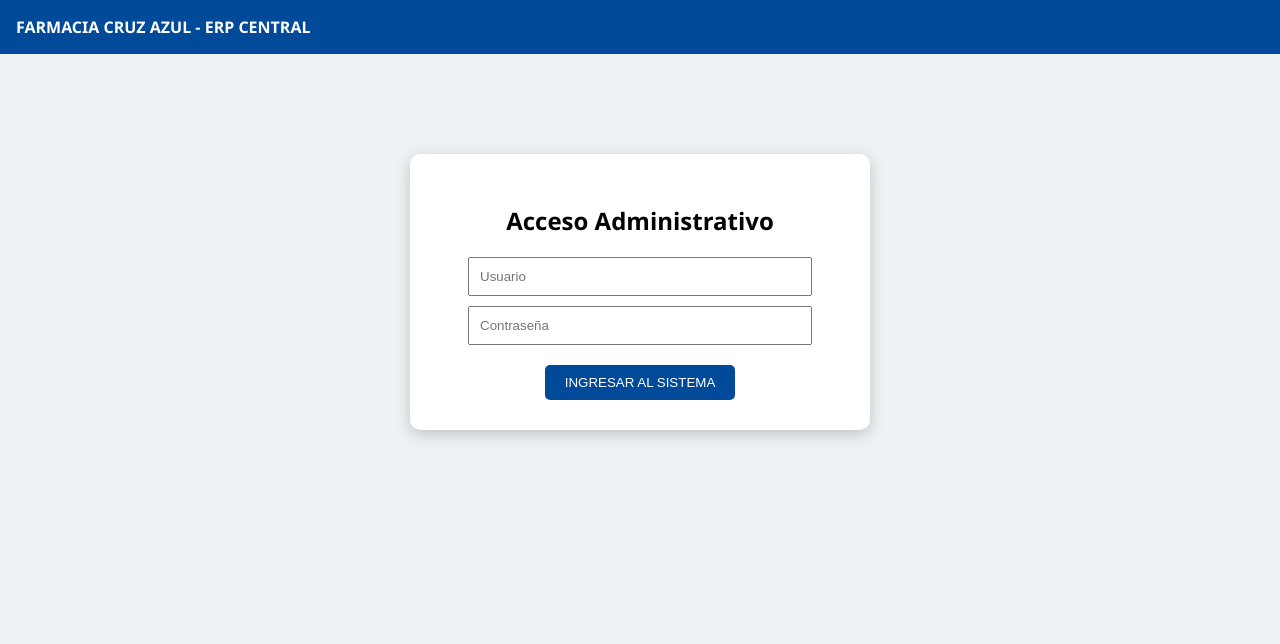
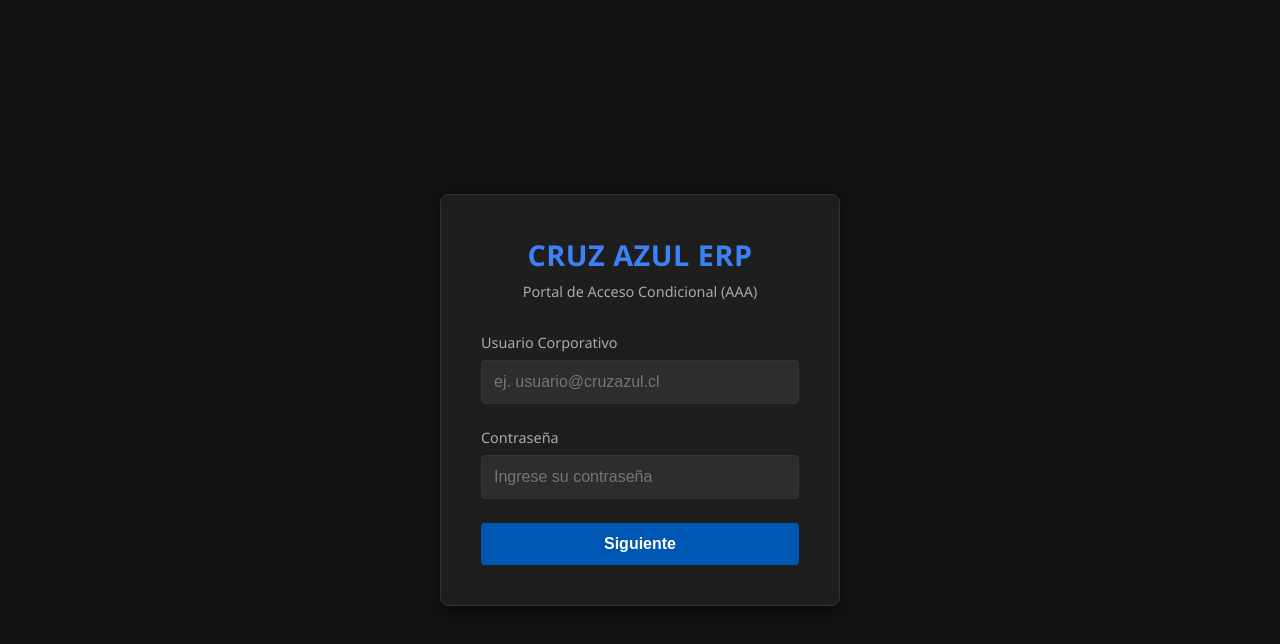
Before and after one commit to benjaminparraguez15/cruz_azul-erp, a website: page public/index.html in a window 1280 px wide. Drawn offline with Linux system fonts and the light colour scheme.

Commit message:
Refactor: Integración de flujo de acceso condicional basado en MFA y validación JWT

```diff
--- a/public/index.html
+++ b/public/index.html
@@ -2,60 +2,235 @@
 <html lang="es">
 <head>
     <meta charset="UTF-8">
-    <title>ERP Cruz Azul | Dashboard Corporativo</title>
+    <meta name="viewport" content="width=device-width, initial-scale=1.0">
+    <title>ERP Farmacias Cruz Azul - Acceso Seguro</title>
     <style>
-        body { font-family: 'Segoe UI', sans-serif; margin: 0; background: #eef2f5; }
-        nav { background: #004a99; color: white; padding: 1rem; display: flex; justify-content: space-between; }
-        .login-box { max-width: 400px; margin: 100px auto; background: white; padding: 30px; border-radius: 10px; box-shadow: 0 4px 15px rgba(0,0,0,0.2); text-align: center; }
-        .dashboard { display: none; padding: 20px; }
-        .stats-grid { display: grid; grid-template-columns: repeat(3, 1fr); gap: 20px; margin-bottom: 20px; }
-        .stat-card { background: white; padding: 20px; border-radius: 8px; border-left: 5px solid #004a99; }
-        table { width: 100%; background: white; border-collapse: collapse; margin-top: 10px; }
-        th, td { padding: 12px; border: 1px solid #ddd; text-align: left; }
-        button { background: #004a99; color: white; border: none; padding: 10px 20px; cursor: pointer; border-radius: 5px; }
+        :root {
+            --primary: #0056b3;
+            --primary-dark: #004085;
+            --bg-dark: #121212;
+            --card-bg: #1e1e1e;
+            --text: #ffffff;
+            --text-secondary: #aaaaaa;
+            --border: #333333;
+            --success: #28a745;
+        }
+
+        body {
+            font-family: 'Segoe UI', Tahoma, Geneva, Verdana, sans-serif;
+            background-color: var(--bg-dark);
+            color: var(--text);
+            display: flex;
+            justify-content: center;
+            align-items: center;
+            height: 100vh;
+            margin: 0;
+        }
+
+        .login-card {
+            background-color: var(--card-bg);
+            padding: 2.5rem;
+            border-radius: 8px;
+            box-shadow: 0 4px 15px rgba(0, 0, 0, 0.5);
+            width: 100%;
+            max-width: 400px;
+            border: 1px solid var(--border);
+            box-sizing: border-box;
+        }
+
+        .logo-area {
+            text-align: center;
+            margin-bottom: 2rem;
+        }
+
+        .logo-area h2 {
+            color: #3b82f6;
+            margin: 0;
+            font-size: 1.8rem;
+            letter-spacing: 0.5px;
+        }
+
+        .logo-area p {
+            color: var(--text-secondary);
+            font-size: 0.9rem;
+            margin: 0.5rem 0 0 0;
+        }
+
+        .form-group {
+            margin-bottom: 1.5rem;
+        }
+
+        label {
+            display: block;
+            margin-bottom: 0.5rem;
+            font-size: 0.9rem;
+            color: var(--text-secondary);
+        }
+
+        input {
+            width: 100%;
+            padding: 0.75rem;
+            background-color: #2d2d2d;
+            border: 1px solid var(--border);
+            border-radius: 4px;
+            color: var(--text);
+            font-size: 1rem;
+            box-sizing: border-box;
+            transition: border-color 0.2s;
+        }
+
+        input:focus {
+            outline: none;
+            border-color: var(--primary);
+        }
+
+        .btn {
+            width: 100%;
+            padding: 0.75rem;
+            background-color: var(--primary);
+            color: white;
+            border: none;
+            border-radius: 4px;
+            font-size: 1rem;
+            font-weight: 600;
+            cursor: pointer;
+            transition: background-color 0.2s;
+        }
+
+        .btn:hover {
+            background-color: var(--primary-dark);
+        }
+
+        .hidden {
+            display: none !important;
+        }
+
+        .mfa-info {
+            background-color: rgba(59, 130, 246, 0.1);
+            border: 1px solid rgba(59, 130, 246, 0.3);
+            padding: 0.75rem;
+            border-radius: 4px;
+            font-size: 0.85rem;
+            color: #93c5fd;
+            margin-bottom: 1.5rem;
+            text-align: center;
+        }
+
+        .success-msg {
+            color: var(--success);
+            text-align: center;
+            font-weight: bold;
+        }
     </style>
 </head>
 <body>
-    <nav><strong>FARMACIA CRUZ AZUL - ERP CENTRAL</strong><span id="user-display"></span></nav>
 
-    <div id="login-screen" class="login-box">
-        <h2>Acceso Administrativo</h2>
-        <input type="text" id="user" placeholder="Usuario" style="width: 80%; padding: 10px; margin-bottom: 10px;">
-        <input type="password" id="pass" placeholder="Contraseña" style="width: 80%; padding: 10px; margin-bottom: 20px;">
-        <button id="btn-login" onclick="login()">INGRESAR AL SISTEMA</button>
+    <div class="login-card">
+        <div class="logo-area">
+            <h2>CRUZ AZUL ERP</h2>
+            <p>Portal de Acceso Condicional (AAA)</p>
         </div>
 
-    <div id="dashboard-screen" class="dashboard">
-        <div class="stats-grid">
-            <div class="stat-card"><h3>Stock Total</h3><p>12,450 unidades</p></div>
-            <div class="stat-card"><h3>Pedidos Pendientes</h3><p>42</p></div>
-            <div class="stat-card"><h3>Alertas de CPU</h3><p>0 (Estado OK)</p></div>
+        <div id="step-1">
+            <div class="form-group">
+                <label for="user">Usuario Corporativo</label>
+                <input type="text" id="user" placeholder="ej. usuario@cruzazul.cl">
             </div>
-        <h3>Medicamentos Críticos (Inventario en tiempo real)</h3>
-        <table>
-            <tr><th>Nombre</th><th>Código</th><th>Stock</th><th>Estado</th></tr>
-            <tr><td>Paracetamol 500mg</td><td>CA-001</td><td>450</td><td>Normal</td></tr>
-            <tr><td>Amoxicilina 500mg</td><td>CA-002</td><td>12</td><td>⚠️ Crítico</td></tr>
-            <tr><td>Losartán 50mg</td><td>CA-003</td><td>890</td><td>Normal</td></tr>
-        </table>
-        <br><button onclick="location.reload()">Cerrar Sesión</button>
+            <div class="form-group">
+                <label for="pass">Contraseña</label>
+                <input type="password" id="pass" placeholder="Ingrese su contraseña">
+            </div>
+            <button class="btn" id="btn-next" onclick="validateFirstFactor()">Siguiente</button>
+        </div>
+
+        <div id="step-2" class="hidden">
+            <div class="mfa-info">
+                🔒 Se requiere verificación multifactor. Ingrese el código dinámico generado en su aplicación autenticadora (TOTP).
+            </div>
+            <div class="form-group">
+                <label for="mfa-code">Código de Seguridad de 6 dígitos (MFA)</label>
+                <input type="text" id="mfa-code" placeholder="000 000" maxlength="6" style="text-align: center; font-size: 1.5rem; letter-spacing: 5px;">
+            </div>
+            <button class="btn" id="btn-verify" onclick="verifyMFAAndLogin()">Verificar y Acceder</button>
+        </div>
+
+        <div id="step-3" class="hidden">
+            <p class="success-msg">✓ Autenticación Multifactor Exitosa</p>
+            <p style="text-align: center; font-size: 0.9rem; color: var(--text-secondary);">Redireccionando al panel principal de la Base de Datos transaccional...</p>
+        </div>
     </div>
 
     <script>
-        async function login() {
-            const btn = document.getElementById('btn-login');
-            btn.innerText = "Validando en AWS...";
+        // Guardamos temporalmente las credenciales para cuando se complete el segundo paso
+        let pendingUser = "";
+        let pendingPass = "";
+
+        function validateFirstFactor() {
+            const userInput = document.getElementById('user').value;
+            const passInput = document.getElementById('pass').value;
+
+            if (!userInput || !passInput) {
+                alert("Por favor, ingrese sus credenciales corporativas.");
+                return;
+            }
+
+            // Almacenar datos para el segundo paso simulado
+            pendingUser = userInput;
+            pendingPass = passInput;
+
+            // Transición estética visual al segundo factor exigido por la rúbrica
+            document.getElementById('step-1').classList.add('hidden');
+            document.getElementById('step-2').classList.remove('hidden');
+        }
+
+        async function verifyMFAAndLogin() {
+            const mfaCode = document.getElementById('mfa-code').value;
+            const btnVerify = document.getElementById('btn-verify');
+
+            if (mfaCode.length !== 6) {
+                alert("Por favor, ingrese un código dinámico válido de 6 dígitos.");
+                return;
+            }
+
+            btnVerify.innerText = "Validando credenciales en AWS...";
+            btnVerify.disabled = true;
+
+            try {
+                // Aquí realizamos la llamada real a tu API de Node.js/Express
                 const res = await fetch('/api/login', {
                     method: 'POST',
                     headers: {'Content-Type': 'application/json'},
-                body: JSON.stringify({username: document.getElementById('user').value, password: document.getElementById('pass').value})
+                    body: JSON.stringify({ username: pendingUser, password: pendingPass })
                 });
+
                 const data = await res.json();
+
                 if (data.token) {
-                document.getElementById('login-screen').style.display = 'none';
-                document.getElementById('dashboard-screen').style.display = 'block';
-                document.getElementById('user-display').innerText = "Usuario: admin";
-            } else { alert("Acceso denegado"); btn.innerText = "INGRESAR AL SISTEMA"; }
+                    // Si el backend responde con el JWT, el flujo fue exitoso
+                    document.getElementById('step-2').classList.add('hidden');
+                    document.getElementById('step-3').classList.remove('hidden');
+
+                    // Almacenar token en sessionStorage para el acceso condicional a otras rutas
+                    sessionStorage.setItem('token', data.token);
+                } else {
+                    alert("Acceso denegado: Credenciales corporativas inválidas.");
+                    resetForm();
+                }
+            } catch (error) {
+                console.error("Error en la conexión con la API de autenticación:", error);
+                alert("Error de comunicación con el servidor ERP.");
+                resetForm();
+            }
+        }
+
+        function resetForm() {
+            const btnVerify = document.getElementById('btn-verify');
+            btnVerify.innerText = "Verificar y Acceder";
+            btnVerify.disabled = false;
+            document.getElementById('step-2').classList.add('hidden');
+            document.getElementById('step-1').classList.remove('hidden');
+            document.getElementById('pass').value = "";
+            document.getElementById('mfa-code').value = "";
         }
     </script>
 </body>
```
Lines whose indentation alone changed are shown as unchanged.
